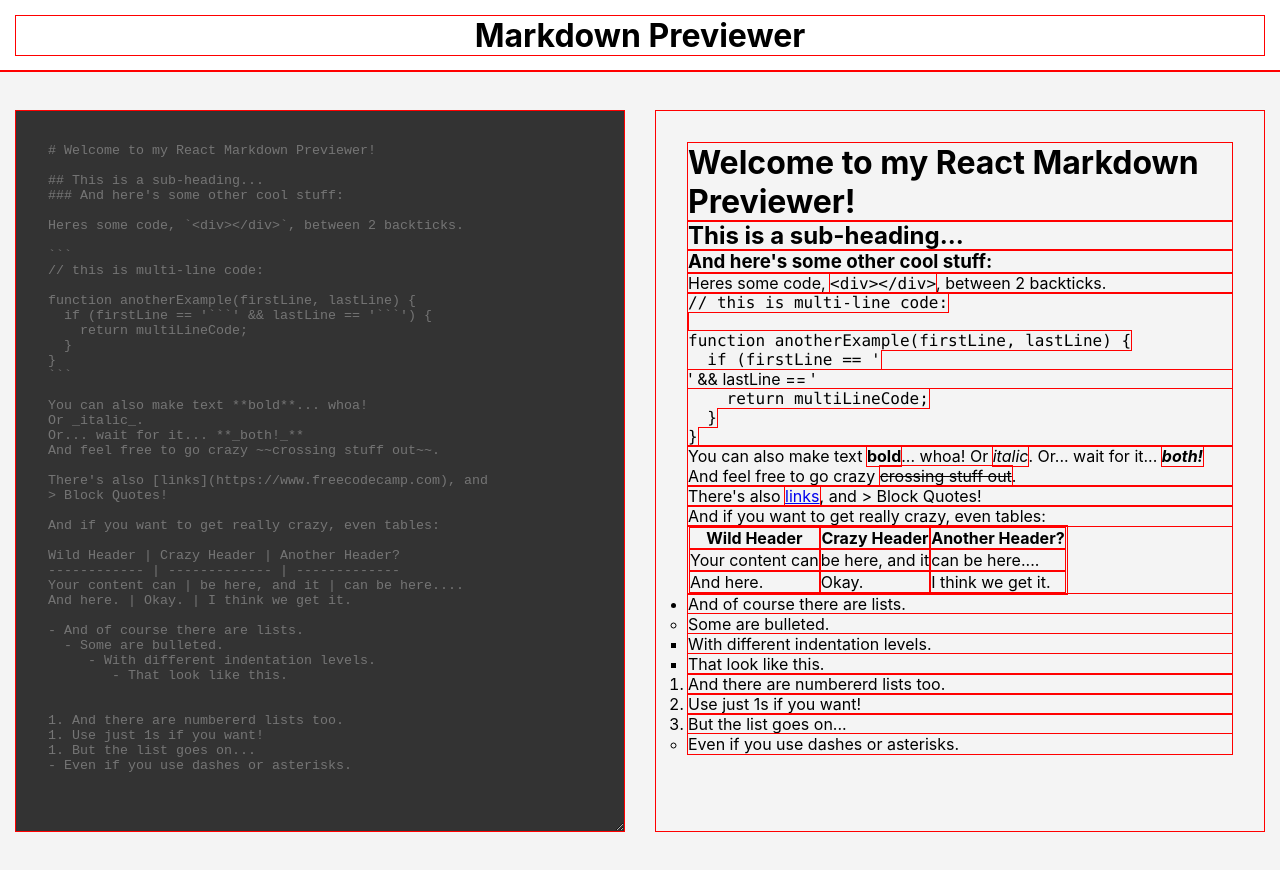
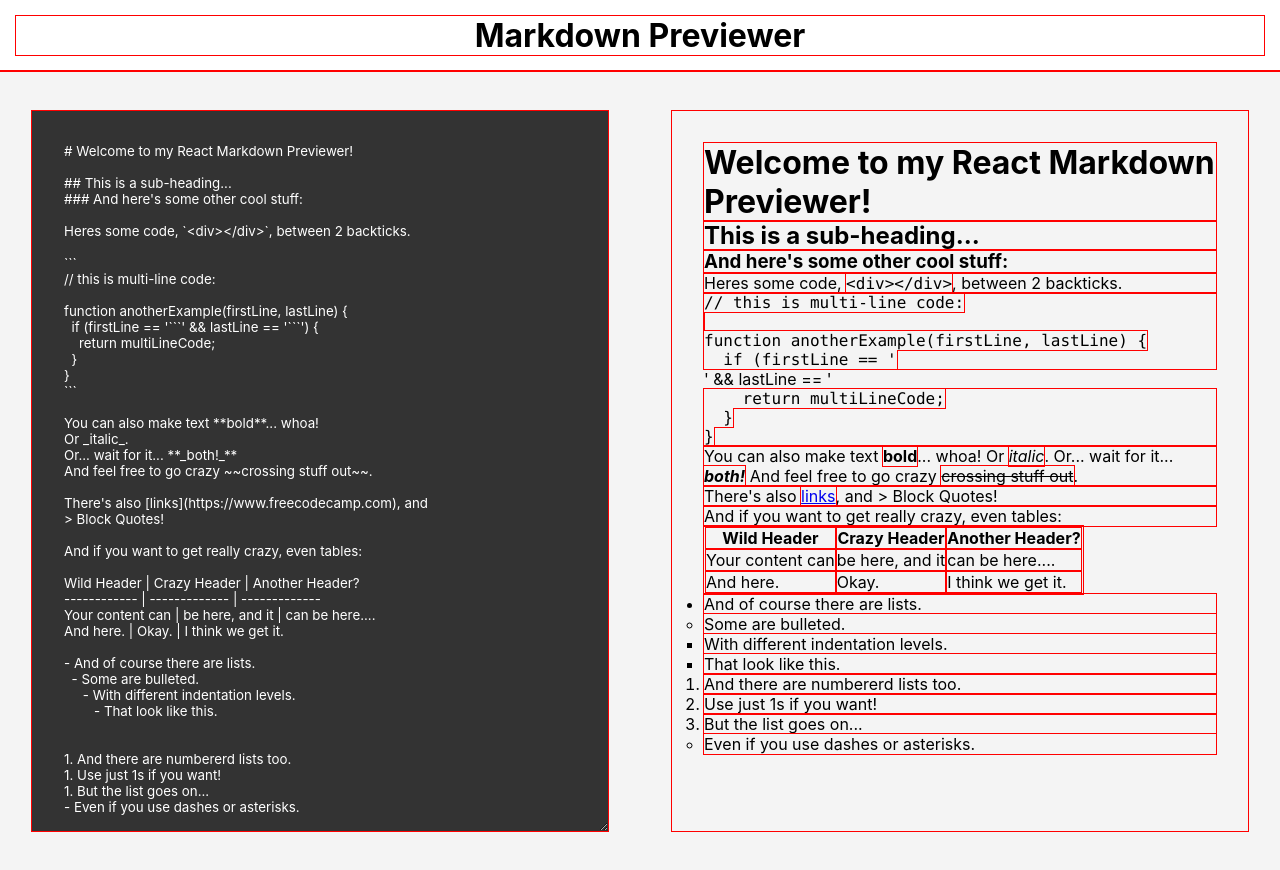
Before and after one commit to gerhynes/markdown-previewer, a React (Create React App) app: page / in a window 1280 px wide. Built offline with nearby package versions, Linux system fonts and the light colour scheme.

Commit message:
Fix scrolling issues

```diff
--- a/src/MarkdownPreviewer.css
+++ b/src/MarkdownPreviewer.css
@@ -9,23 +9,25 @@
   display: flex;
   justify-content: center;
   align-items: center;
+  overflow: auto;
 }
 
 .markdown-input {
-  margin: 1rem;
+  font-family: inherit;
+  margin: 2rem;
   padding: 2rem;
   width: 100%;
-  min-height: 90vh;
+  height: 90vh;
   border: none;
   background: #333;
   color: #fff;
-  overflow-y: scroll;
+  overflow: auto;
 }
 
 .markdown-preview {
-  margin: 1rem;
+  margin: 2rem;
   padding: 2rem;
   width: 100%;
-  min-height: 90vh;
+  height: 90vh;
   overflow-y: scroll;
 }
--- a/src/MarkdownPreviewer.js
+++ b/src/MarkdownPreviewer.js
@@ -54,15 +54,12 @@ And here. | Okay. | I think we get it.
 `;
     return (
       <div className="MarkdownPreviewer">
-        <textarea
-          name=""
-          id=""
-          className="markdown-input"
-          placeholder={placeholder}
-        ></textarea>
-        <div className="markdown-preview">
-          <Markdown className="markdown-inner">{placeholder}</Markdown>
-        </div>
+        <textarea name="" id="" className="markdown-input">
+          {placeholder}
+        </textarea>
+        {/* <div className="markdown-preview"> */}
+        <Markdown className="markdown-preview">{placeholder}</Markdown>
+        {/* </div> */}
       </div>
     );
   }
```
